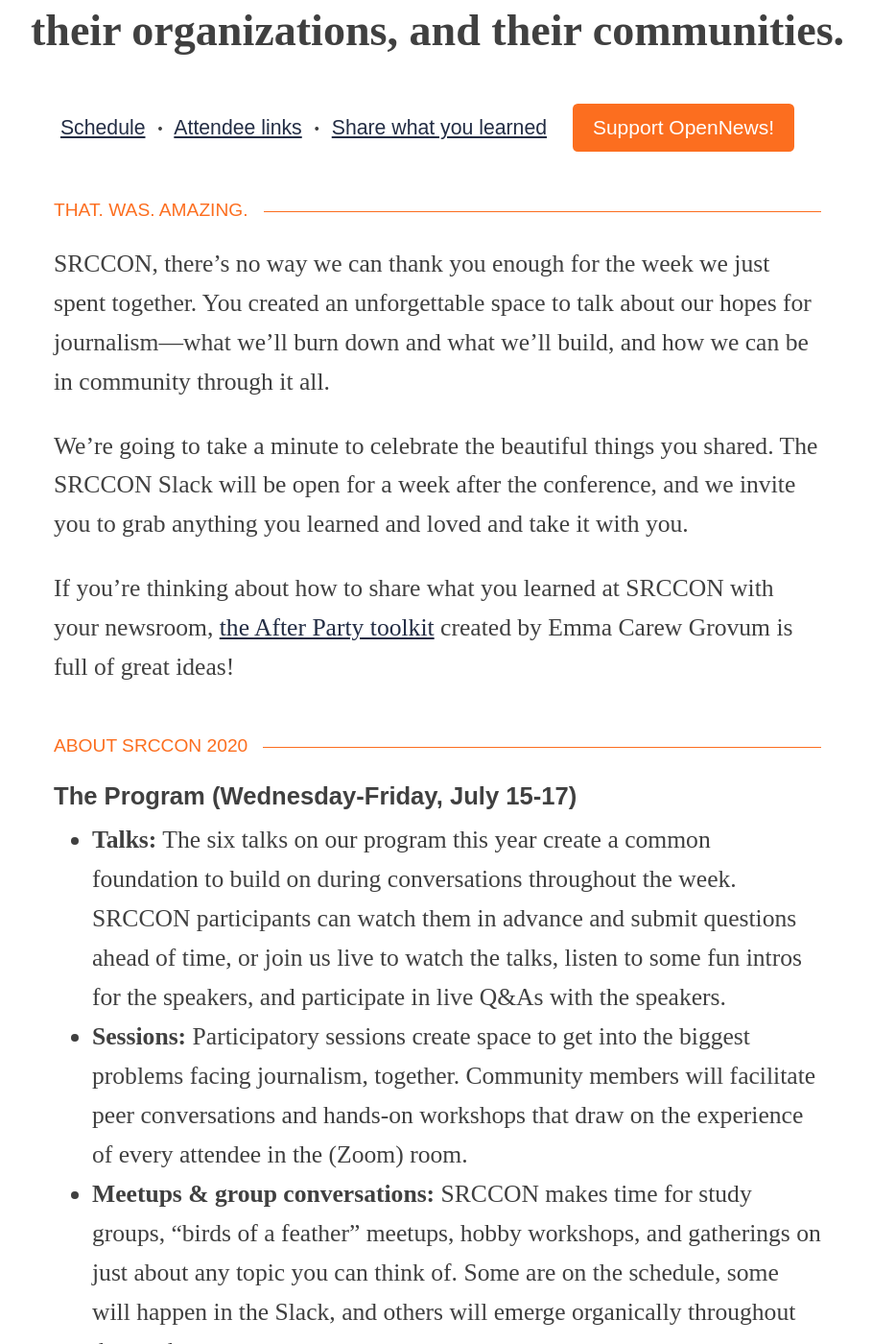
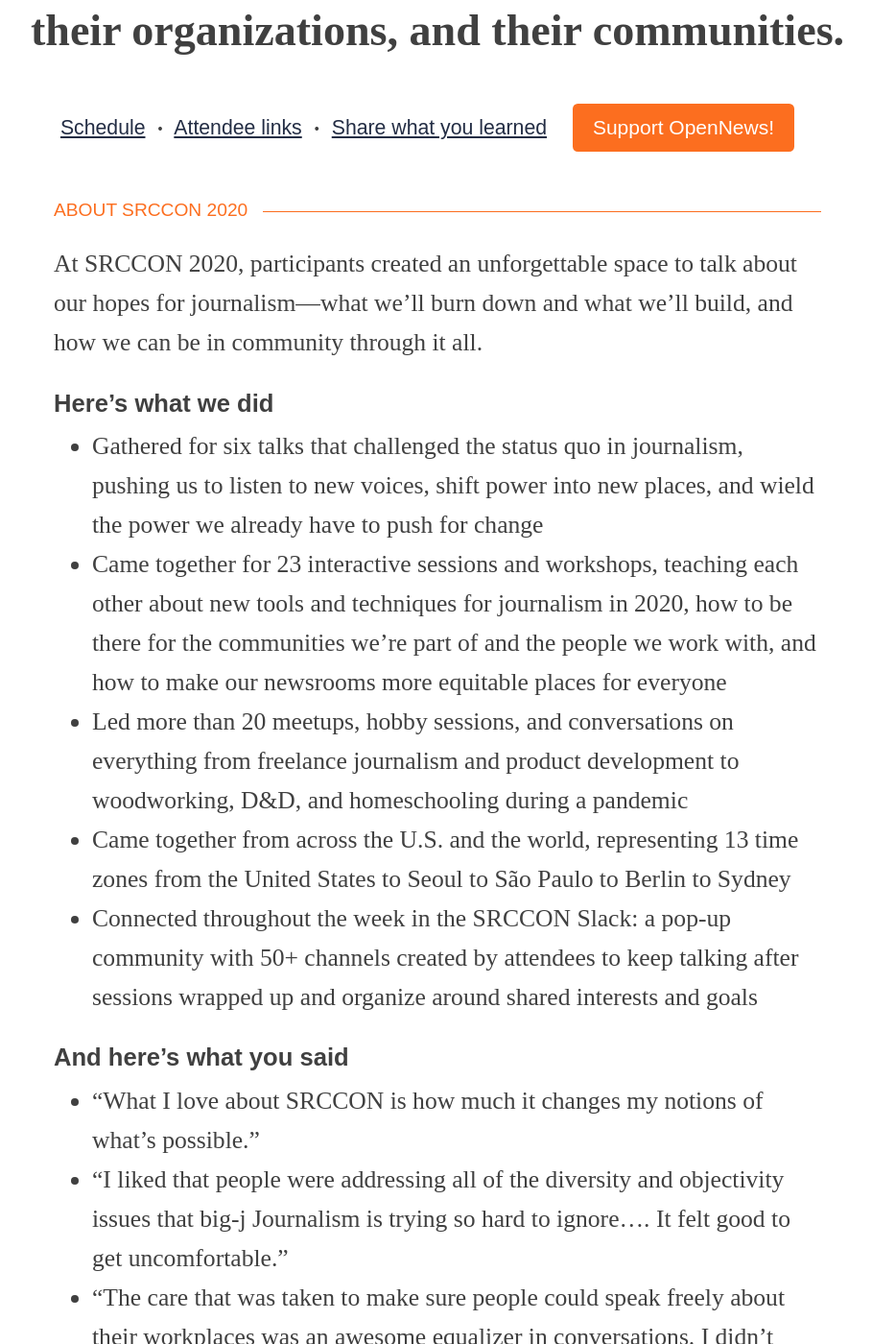
Before and after one commit to OpenNews/srccon-2020, a Jekyll site: the page built from homepage.md, in a window 1280 px wide and 1400 px high, scrolled down 564 px. Shown: the whole window at 96% size, without its empty margins (184-1093 px from the left). Built offline with Jekyll 4.4.1, drawn with Linux system fonts in a browser that asks for light colours; some web fonts are replaced; our own code applies the rules of GitHub Pages for plain Markdown files; some of the changed text lies outside the part shown.

Commit message:
update homepage to set up archive mode

```diff
--- a/homepage.md
+++ b/homepage.md
@@ -3,17 +3,27 @@
 permalink: /
 ---
 
-### That. Was. Amazing.
+### ABOUT SRCCON 2020
 
-SRCCON, there's no way we can thank you enough for the week we just spent together. You created an unforgettable space to talk about our hopes for journalism—what we'll burn down and what we'll build, and how we can be in community through it all.
+At SRCCON 2020, participants created an unforgettable space to talk about our hopes for journalism—what we’ll burn down and what we’ll build, and how we can be in community through it all.
 
-We're going to take a minute to celebrate the beautiful things you shared. The SRCCON Slack will be open for a week after the conference, and we invite you to grab anything you learned and loved and take it with you.
+#### Here's what we did
 
-If you're thinking about how to share what you learned at SRCCON with your newsroom, [the After Party toolkit](https://srccon.org/share/) created by Emma Carew Grovum is full of great ideas!
+* Gathered for six talks that challenged the status quo in journalism, pushing us to listen to new voices, shift power into new places, and wield the power we already have to push for change
+* Came together for 23 interactive sessions and workshops, teaching each other about new tools and techniques for journalism in 2020, how to be there for the communities we're part of and the people we work with, and how to make our newsrooms more equitable places for everyone
+* Led more than 20 meetups, hobby sessions, and conversations on everything from freelance journalism and product development to woodworking, D&D, and homeschooling during a pandemic
+* Came together from across the U.S. and the world, representing 13 time zones from the United States to Seoul to São Paulo to Berlin to Sydney
+* Connected throughout the week in the SRCCON Slack: a pop-up community with 50+ channels created by attendees to keep talking after sessions wrapped up and organize around shared interests and goals
 
-### About SRCCON 2020
+#### And here's what you said
 
-#### The Program (Wednesday-Friday, July 15-17)
+* "What I love about SRCCON is how much it changes my notions of what's possible."
+* "I liked that people were addressing all of the diversity and objectivity issues that big-j Journalism is trying so hard to ignore.... It felt good to get uncomfortable."
+* "The care that was taken to make sure people could speak freely about their workplaces was an awesome equalizer in conversations. I didn't have any preconceptions about someone because I didn't know where they worked or what their role was, and vice versa."
+
+### About the program
+
+#### Wednesday-Friday, July 15-17, 2020
 
 * **Talks:** The six talks on our program this year create a common foundation to build on during conversations throughout the week. SRCCON participants can watch them in advance and submit questions ahead of time, or join us live to watch the talks, listen to some fun intros for the speakers, and participate in live Q&As with the speakers.
 * **Sessions:** Participatory sessions create space to get into the biggest problems facing journalism, together. Community members will facilitate peer conversations and hands-on workshops that draw on the experience of every attendee in the (Zoom) room.
@@ -21,13 +31,9 @@
 * **More ways to get involved:** We’ve invited the folks behind some amazing projects to share intro videos and demos for you to explore in advance. Each project has a Slack channel, and they’ll be available throughout SRCCON to meet up for 1-1 or group conversations.
 
 <ul class="action-links">
-    <li>🗓 <a href="/schedule">Check the schedule</a></li>
+    <li>🗓 <a href="/schedule">The schedule</a></li>
     <li>👉 <a href="/attendee-faq">Attendee FAQ</a></li>
 </ul>
-
-#### The SRCCON Slack (Monday-Friday, July 13-17)
-
-Every SRCCON is a community—this year's just happens to be connecting online. Our weeklong event Slack is a space to meet other attendees, share and discover projects, follow up on sessions, and find emergent conversations.
 
 <!--
 ### How to be a part of SRCCON 2020
@@ -38,7 +44,7 @@
 
 Two easy ways to stay up to date: [@srccon on Twitter](https://twitter.com/srccon) / [our newsletter](https://opennews.us5.list-manage.com/subscribe?u=71c95e9a43708843d2fdc1f09&id=996e9290cc)-->
 
-### About SRCCON 2020
+### What you can expect
 
 SRCCON 2020 will be fully online and in the midst of both a global crisis and a reckoning within journalism. We expect that in some ways, it will be unlike any event we’ve held before. What we do know, however, is that SRCCON 2020 will remain a unique, accessible, and inclusive event that hosts frank, challenging, nurturing, and creative conversations that need to be had.
 
```
